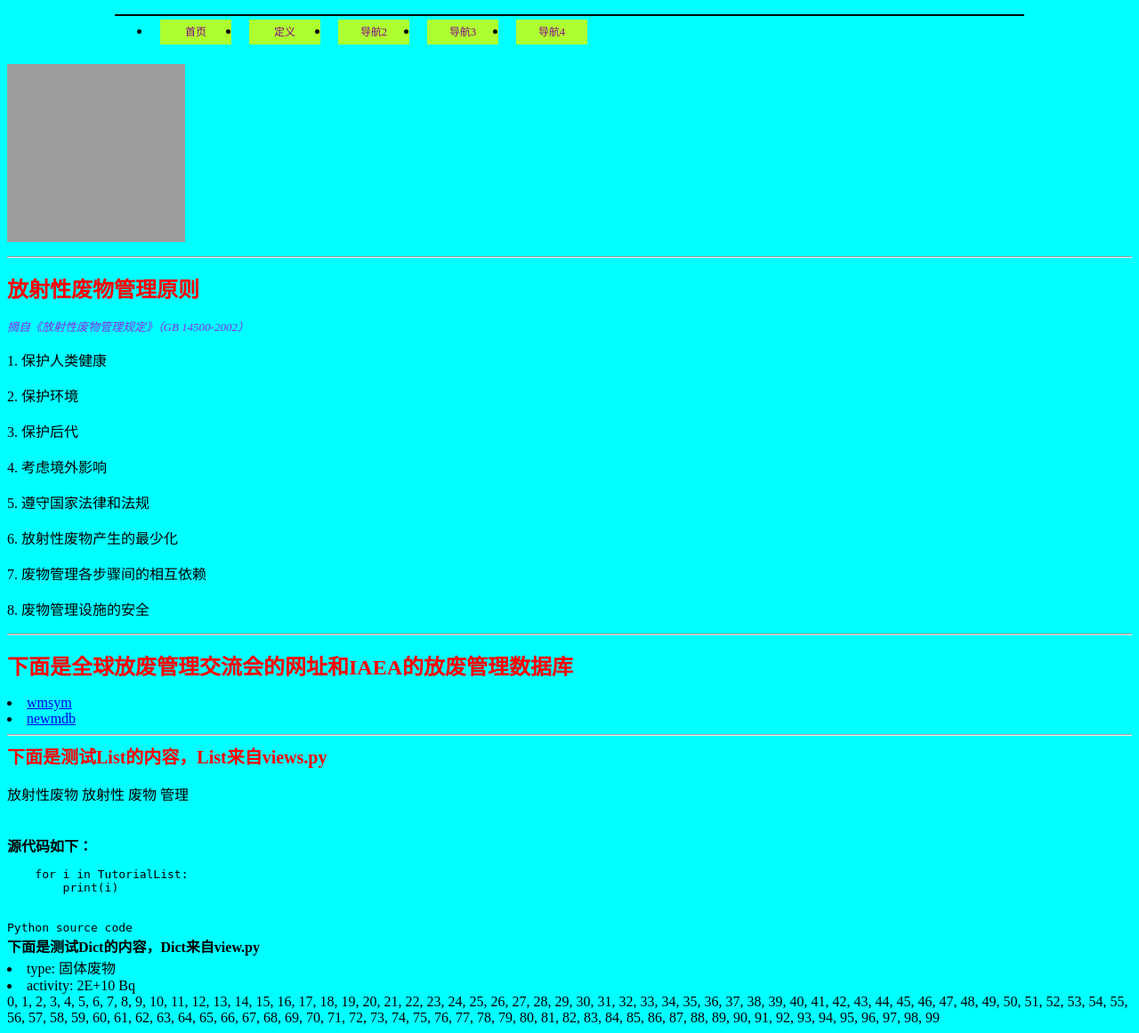
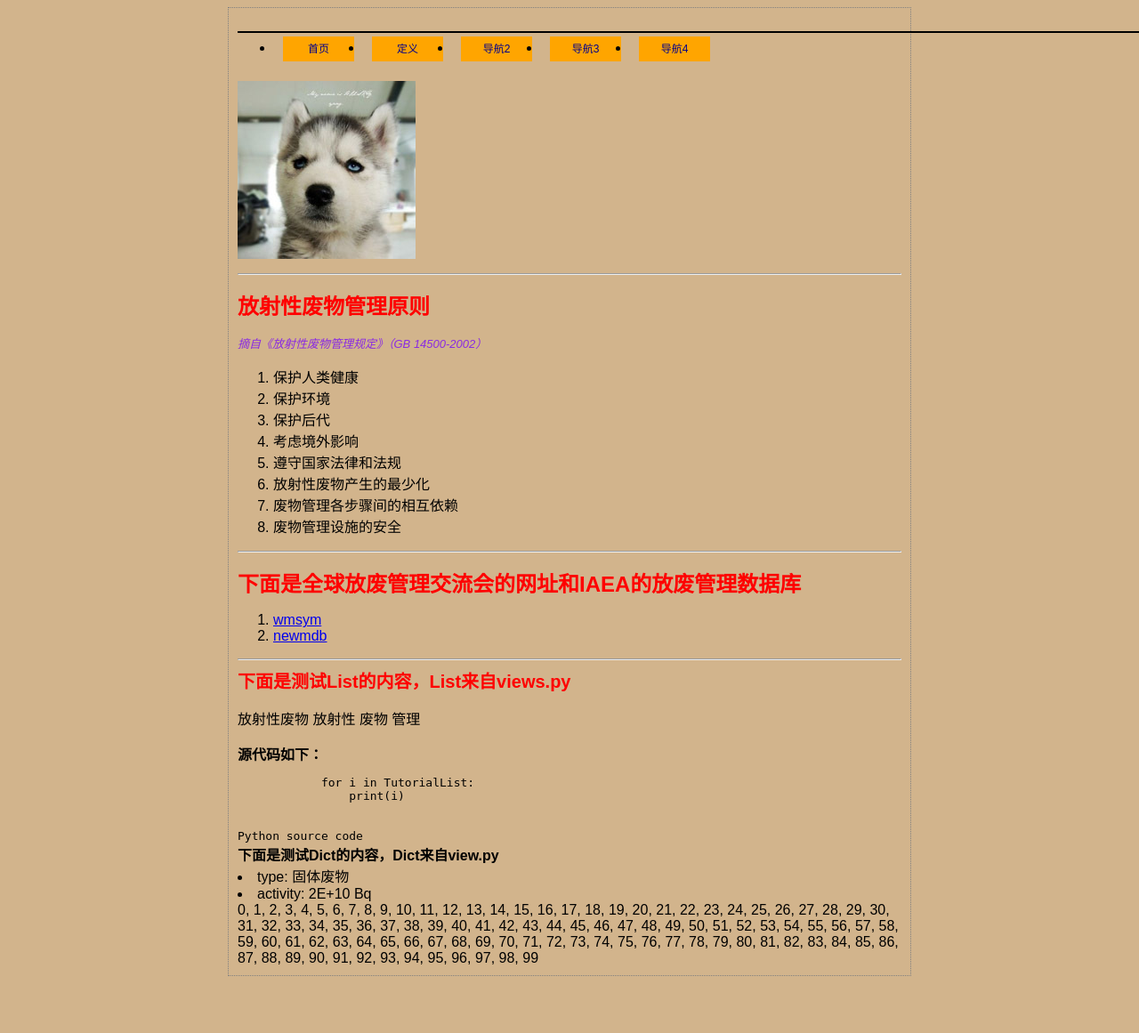
Before and after one commit to hclliu86/rwm, a Django app: page / in a window 1280 px wide. Shown: the whole page at 89% size. After the commit the page ends 1097 px from the top, so only its background shows below. Run offline with Django 3.2, Linux system fonts and the light colour scheme; grey boxes are pictures that could not be loaded.

Commit message:
学习了添加CSS和子页面-2

```diff
--- a/learn/static/css/learn_base.css
+++ b/learn/static/css/learn_base.css
@@ -1,5 +1,12 @@
 h1 {color: red;
     font-size: 24px;}
+
+body {background-color: #d2b48c;
+    margin-left: 20%;
+    margin-right: 20%;
+    border: 1px dotted gray;
+    padding: 10px 10px 10px 10px;
+    font-family:sans-serif;}
 
 #test1 {color: red;
     font-size: 20px;}
--- a/learn/templates/base.html
+++ b/learn/templates/base.html
@@ -5,7 +5,7 @@
     <title>{%  block title %}默认标题{% endblock %} - 放射性废物管理</title>
     <link rel="stylesheet" type="text/css" href="/static/css/learn_base.css">
 </head>
-<body bgcolor="aqua">
+<body>
     <p>
         {% include 'nav.html' %}
         <br/>
--- a/learn/templates/definition/definition_home.html
+++ b/learn/templates/definition/definition_home.html
@@ -5,8 +5,8 @@
 {% block content %}
 <h1>定义</h1>
     <ul>
-        <li>放射性废物-来自实践或干预的、预期不会在利用的废弃物（不管其物理形态如何），它含有放射性物质或被放射性物质污染，
-            并且其活度或活度浓度大于审管部门规定的清洁解控水平。</li>
+        <li>放射性废物-<q>预期不会在利用的废弃物（不管其物理形态如何），它含有放射性物质或被放射性物质污染，
+            并且其活度或活度浓度大于审管部门规定的清洁解控水平。</q></li>
     </ul>
 
 {% endblock %}
--- a/learn/templates/home.html
+++ b/learn/templates/home.html
@@ -7,19 +7,23 @@
     <hr/>
     <h1 id="rwm_principle">放射性废物管理原则</h1>
         <p id="annotation">摘自《放射性废物管理规定》（GB 14500-2002）</p>
-    <p>1. 保护人类健康</p>
-    <p>2. 保护环境</p>
-    <p>3. 保护后代</p>
-    <p>4. 考虑境外影响</p>
-    <p>5. 遵守国家法律和法规</p>
-    <p>6. 放射性废物产生的最少化</p>
-    <p>7. 废物管理各步骤间的相互依赖</p>
-    <p>8. 废物管理设施的安全</p>
+        <ol>
+            <li>保护人类健康</li>
+            <li>保护环境</li>
+            <li>保护后代</li>
+            <li>考虑境外影响</li>
+            <li>遵守国家法律和法规</li>
+            <li>放射性废物产生的最少化</li>
+            <li>废物管理各步骤间的相互依赖</li>
+            <li>废物管理设施的安全</li>
+        </ol>
     <hr/>
 
     <h1>下面是全球放废管理交流会的网址和IAEA的放废管理数据库</h1>
-    <li><a href="http://wmsym.org/">wmsym</a></li>
-    <li><a href="http://newmdb.iaea.org/">newmdb</a> </li>
+        <ol>
+            <li><a href="http://wmsym.org/" title="wmsym是全球放射性废物管理研讨会">wmsym</a></li>
+            <li><a href="http://newmdb.iaea.org/" title="newmdb是IAEA制作的全球在线放射性废物管理数据库">newmdb</a> </li>
+        </ol>
     <hr/>
 
     <b id="test1">下面是测试List的内容，List来自views.py</b>
@@ -28,7 +32,6 @@
             {{ i }}
         {% endfor %}
     </p>
-    <br/>
         <b>源代码如下：</b>
             <pre>
             for i in TutorialList:
@@ -37,7 +40,8 @@
 
         <code>
             Python source code
-    </code><br/>
+        </code>
+    <br/>
 
 
     <b>下面是测试Dict的内容，Dict来自view.py</b>
--- a/learn/templates/nav.html
+++ b/learn/templates/nav.html
@@ -16,8 +16,8 @@
         width:80px; /*设置元素宽为80px*/
         height:28px;/*设置高度为28px*/
         line-height:28px; /*设置行距为28px， 让文字在每行的中间位置*/
-        background:greenyellow;/*设置元素的背景颜色*/
-        color:darkmagenta; /*设置文字颜色*/
+        background:orange;/*设置元素的背景颜色*/
+        color:darkblue; /*设置文字颜色*/
         margin:5px 10px;
         font-size:12px; /*字体*/
         display:block; /*将a从联级元素改为块元素，才能让前面设置的宽和高起作用*/
@@ -30,7 +30,7 @@
         line-height:28px;
         border:1px solid red;
         color:gold;
-        background: #FFF;
+        background: lightcoral;
     }
     --></style>
 </head>
@@ -38,7 +38,7 @@
 <div class = "nav">
     <ul>
         <li><a href="/home.html">首页</a></li>
-        <li><a href="/definition_home.html">定义</a></li>
+        <li><a href="/definition_home.html" target="_blank">定义</a></li>
         <li><a href="#">导航2</a></li>
         <li><a href="#">导航3</a></li>
         <li><a href="#">导航4</a></li>
```
Also changed, not shown: learn/static/images/doggie.jpg (added). Lines whose indentation alone changed are shown as unchanged.
